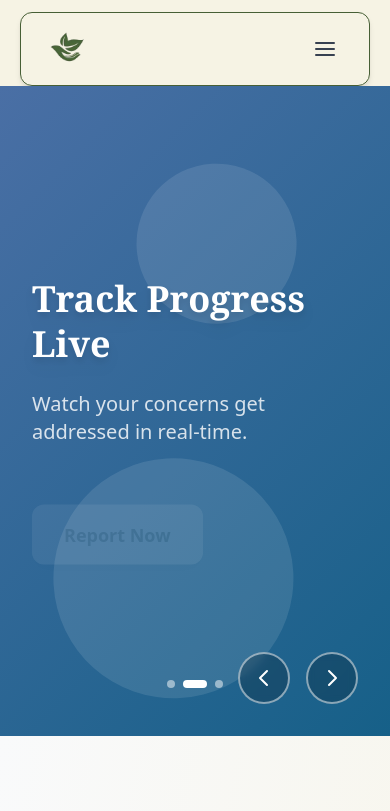
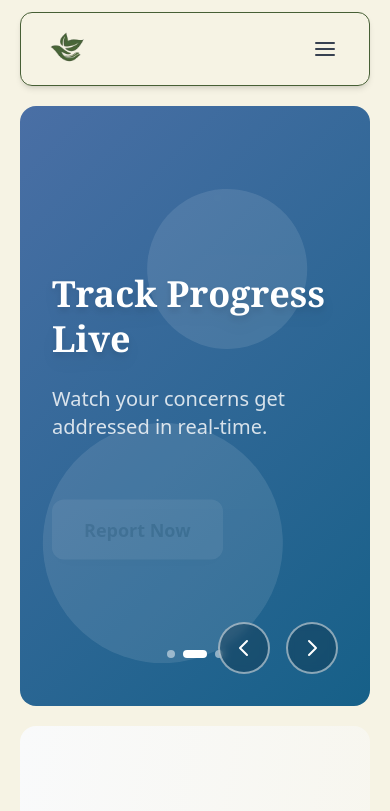
Before and after one commit to vx6Fid/SudhaarSetu, a Next.js app in the folder frontend/: page / in a window 390 px wide. Shown: the top 811 px of the page. Built offline with nearby package versions, Linux system fonts and the light colour scheme.

Commit message:
Minor changes in Home Page

```diff
--- a/frontend/app/components/HeroCarousel.jsx
+++ b/frontend/app/components/HeroCarousel.jsx
@@ -107,7 +107,7 @@ function HeroCarousel() {
   };
 
   return (
-    <div className="relative w-full h-screen max-h-[650px] flex flex-col justify-center items-start overflow-hidden">
+    <div className="relative m-5 rounded-2xl h-screen max-h-[600px] flex flex-col justify-center items-start overflow-hidden ">
       {/* Animated gradient background */}
       <motion.div
         className="absolute inset-0"
--- a/frontend/app/components/KeyFeautresCarousel.jsx
+++ b/frontend/app/components/KeyFeautresCarousel.jsx
@@ -10,86 +10,107 @@ import {
   FiThumbsUp,
   FiCpu,
   FiClock,
-  FiRotateCw
+  FiRotateCw,
 } from "react-icons/fi";
 import { FaHandPointer } from "react-icons/fa";
 
 const keyFeatures = [
   {
     title: "One-Click Complaint Filing",
-    description: "Easily report municipal issues with just a few clicks. Our user-friendly platform eliminates unnecessary steps.",
-    icon: <FiSmartphone className="w-8 h-8" />,
-    bgColor: "bg-gradient-to-br from-blue-50 to-blue-100",
-    borderColor: "border-blue-300",
+    description:
+      "Easily report municipal issues with just a few clicks. Our user-friendly platform eliminates unnecessary steps.",
+    icon: <FiSmartphone className="w-6 h-6" />,
+    bgColor: "bg-gradient-to-br from-blue-50/90 to-blue-100/90",
+    borderColor: "border-blue-200/80",
     textColor: "text-blue-600",
-    iconBg: "bg-blue-100"
+    iconBg: "bg-gradient-to-br from-blue-100 to-blue-200",
+    gradient: "from-blue-500 to-blue-700",
+    shadow: "shadow-blue-200/50",
   },
   {
     title: "Image & Location Reports",
-    description: "Enhance accuracy with real-time images and GPS data for precise issue location.",
-    icon: <FiMapPin className="w-8 h-8" />,
-    bgColor: "bg-gradient-to-br from-emerald-50 to-emerald-100",
-    borderColor: "border-emerald-300",
+    description:
+      "Enhance accuracy with real-time images and GPS data for precise issue location.",
+    icon: <FiMapPin className="w-6 h-6" />,
+    bgColor: "bg-gradient-to-br from-emerald-50/90 to-emerald-100/90",
+    borderColor: "border-emerald-200/80",
     textColor: "text-emerald-600",
-    iconBg: "bg-emerald-100"
+    iconBg: "bg-gradient-to-br from-emerald-100 to-emerald-200",
+    gradient: "from-emerald-500 to-emerald-700",
+    shadow: "shadow-emerald-200/50",
   },
   {
     title: "Upvote Prioritization",
-    description: "Higher votes = higher priority. Push important issues to the top.",
-    icon: <FiThumbsUp className="w-8 h-8" />,
-    bgColor: "bg-gradient-to-br from-violet-50 to-violet-100",
-    borderColor: "border-violet-300",
+    description:
+      "Higher votes = higher priority. Push important issues to the top.",
+    icon: <FiThumbsUp className="w-6 h-6" />,
+    bgColor: "bg-gradient-to-br from-violet-50/90 to-violet-100/90",
+    borderColor: "border-violet-200/80",
     textColor: "text-violet-600",
-    iconBg: "bg-violet-100"
+    iconBg: "bg-gradient-to-br from-violet-100 to-violet-200",
+    gradient: "from-violet-500 to-violet-700",
+    shadow: "shadow-violet-200/50",
   },
   {
     title: "Automated Assignment",
-    description: "Intelligent system distributes complaints to relevant officers automatically.",
-    icon: <FiCpu className="w-8 h-8" />,
-    bgColor: "bg-gradient-to-br from-amber-50 to-amber-100",
-    borderColor: "border-amber-300",
+    description:
+      "Intelligent system distributes complaints to relevant officers automatically.",
+    icon: <FiCpu className="w-6 h-6" />,
+    bgColor: "bg-gradient-to-br from-amber-50/90 to-amber-100/90",
+    borderColor: "border-amber-200/80",
     textColor: "text-amber-600",
-    iconBg: "bg-amber-100"
+    iconBg: "bg-gradient-to-br from-amber-100 to-amber-200",
+    gradient: "from-amber-500 to-amber-700",
+    shadow: "shadow-amber-200/50",
   },
   {
     title: "Real-Time Tracking",
-    description: "Live updates on complaint status from 'Pending' to 'Resolved'.",
-    icon: <FiClock className="w-8 h-8" />,
-    bgColor: "bg-gradient-to-br from-rose-50 to-rose-100",
-    borderColor: "border-rose-300",
+    description:
+      "Live updates on complaint status from 'Pending' to 'Resolved'.",
+    icon: <FiClock className="w-6 h-6" />,
+    bgColor: "bg-gradient-to-br from-rose-50/90 to-rose-100/90",
+    borderColor: "border-rose-200/80",
     textColor: "text-rose-600",
-    iconBg: "bg-rose-100"
+    iconBg: "bg-gradient-to-br from-rose-100 to-rose-200",
+    gradient: "from-rose-500 to-rose-700",
+    shadow: "shadow-rose-200/50",
   },
   {
     title: "Swipe-Based Browsing",
     description: "Tinder-style interface for effortless complaint browsing.",
-    icon: <FaHandPointer className="w-7 h-7" />,
-    bgColor: "bg-gradient-to-br from-indigo-50 to-indigo-100",
-    borderColor: "border-indigo-300",
+    icon: <FaHandPointer className="w-5 h-5" />,
+    bgColor: "bg-gradient-to-br from-indigo-50/90 to-indigo-100/90",
+    borderColor: "border-indigo-200/80",
     textColor: "text-indigo-600",
-    iconBg: "bg-indigo-100"
-  }
+    iconBg: "bg-gradient-to-br from-indigo-100 to-indigo-200",
+    gradient: "from-indigo-500 to-indigo-700",
+    shadow: "shadow-indigo-200/50",
+  },
 ];
 
 const KeyFeaturesCarousel = () => {
   return (
-    <div className="max-w-7xl mx-auto px-4 py-16 md:py-24 relative">
-      {/* Decorative background elements */}
-      <div className="absolute inset-0 overflow-hidden opacity-10">
-        <div className="absolute top-0 left-0 w-64 h-64 rounded-full bg-blue-200 blur-3xl"></div>
-        <div className="absolute bottom-0 right-0 w-64 h-64 rounded-full bg-indigo-200 blur-3xl"></div>
+    <div className="max-w-7xl mx-auto px-4 py-16 md:py-24 relative overflow-hidden">
+      {/* Animated background elements */}
+      <div className="absolute inset-0 overflow-hidden opacity-10 pointer-events-none">
+        <div className="absolute top-0 left-0 w-64 h-64 rounded-full bg-blue-200 blur-3xl animate-float"></div>
+        <div className="absolute bottom-0 right-0 w-64 h-64 rounded-full bg-indigo-200 blur-3xl animate-float-delay"></div>
       </div>
 
       <div className="relative z-10">
         <div className="text-center mb-16">
-          <span className="inline-block px-4 py-1.5 text-sm font-medium bg-green-100 text-primary rounded-full mb-4">
+          <span className="inline-block px-4 py-2 text-sm font-semibold bg-gradient-to-r from-green-100 to-green-200 text-primary rounded-full mb-4 shadow-sm">
             Why Choose Us
           </span>
           <h2 className="text-4xl md:text-5xl font-bold text-gray-900 mb-4">
-            Powerful <span className="text-transparent bg-clip-text bg-gradient-to-r from-green-700 to-primary">Features</span>
+            Powerful{" "}
+            <span className="text-transparent bg-clip-text bg-gradient-to-r from-secondary to-primary">
+              Features
+            </span>
           </h2>
           <p className="text-xl text-gray-600 max-w-2xl mx-auto">
-            Innovative solutions designed to transform municipal issue resolution
+            Innovative solutions designed to transform municipal issue
+            resolution
           </p>
         </div>
 
@@ -101,23 +122,23 @@ const KeyFeaturesCarousel = () => {
             slidesPerView={"auto"}
             loop={true}
             coverflowEffect={{
-              rotate: 5,
+              rotate: 0,
               stretch: 0,
-              depth: 100,
+              depth: 150,
               modifier: 2.5,
-              slideShadows: true,
+              slideShadows: false,
             }}
             pagination={{
               clickable: true,
               dynamicBullets: true,
-              dynamicMainBullets: 3,
+              dynamicMainBullets: 5,
               renderBullet: (index, className) => {
                 return `<span class="${className}" style="background-color: ${keyFeatures[index].textColor}"></span>`;
-              }
+              },
             }}
             modules={[EffectCoverflow, Pagination, Autoplay]}
             autoplay={{
-              delay: 3000,
+              delay: 3500,
               disableOnInteraction: false,
               pauseOnMouseEnter: true,
             }}
@@ -130,26 +151,56 @@ const KeyFeaturesCarousel = () => {
                 slidesPerView: 3,
                 spaceBetween: 30,
               },
+              1024: {
+                slidesPerView: 3,
+                spaceBetween: 40,
+              },
             }}
             className="h-full w-full"
           >
             {keyFeatures.map((feature, index) => (
               <SwiperSlide
                 key={index}
-                className="!w-[320px] !h-[420px] transition-transform duration-300 hover:scale-105"
+                className="!w-[340px] !h-[440px] transition-transform duration-500 ease-out hover:!scale-105"
               >
-                <div className={`h-full rounded-2xl p-8 flex flex-col border ${feature.borderColor} ${feature.bgColor} shadow-lg hover:shadow-xl transition-all duration-300 relative overflow-hidden`}>
-                  {/* Decorative element */}
-                  <div className={`absolute -right-8 -top-8 w-32 h-32 rounded-full ${feature.iconBg} opacity-20`}></div>
+                <div
+                  className={`h-full rounded-3xl p-8 flex flex-col border ${feature.borderColor} ${feature.bgColor} shadow-lg hover:shadow-xl transition-all duration-300 relative overflow-hidden group backdrop-blur-sm`}
+                >
+                  {/* Gradient overlay */}
+                  <div
+                    className={`absolute inset-0 rounded-3xl opacity-0 group-hover:opacity-100 bg-gradient-to-br ${feature.gradient} transition-opacity duration-500 mix-blend-overlay`}
+                  ></div>
 
-                  <div className={`w-16 h-16 flex items-center justify-center rounded-2xl ${feature.iconBg} ${feature.textColor} mb-6`}>
-                    {feature.icon}
-                  </div>
-                  <h3 className="text-2xl font-bold text-gray-900 mb-4">{feature.title}</h3>
-                  <p className="text-gray-700 flex-grow">{feature.description}</p>
-                  <div className="mt-6 flex items-center">
-                    <div className={`h-1 w-12 rounded-full ${feature.textColor.replace('text', 'bg')} mr-3`}></div>
-                    <span className={`text-sm font-medium ${feature.textColor}`}>Feature {index + 1}</span>
+                  {/* Content container */}
+                  <div className="relative z-10 h-full flex flex-col">
+                    {/* Icon with animated background */}
+                    <div
+                      className={`w-14 h-14 flex items-center justify-center rounded-xl ${feature.iconBg} ${feature.textColor} mb-6 transition-all duration-300 group-hover:scale-110 group-hover:shadow-md`}
+                    >
+                      {feature.icon}
+                    </div>
+
+                    <h3 className="text-2xl font-bold text-gray-900 mb-4 transition-colors duration-300">
+                      {feature.title}
+                    </h3>
+                    <p className="text-gray-700 flex-grow  transition-colors duration-300">
+                      {feature.description}
+                    </p>
+
+                    {/* Animated progress indicator */}
+                    <div className="mt-6 flex items-center">
+                      <div className="relative h-1.5 w-16 rounded-full bg-gray-200/80 mr-3 overflow-hidden">
+                        <div
+                          className={`absolute top-0 left-0 h-full rounded-full bg-gradient-to-r ${feature.gradient} transition-all duration-1000`}
+                          style={{ width: `${(index + 1) * 16.66}%` }}
+                        ></div>
+                      </div>
+                      <span
+                        className={`text-sm font-medium ${feature.textColor}  transition-colors duration-300`}
+                      >
+                        Feature {(index % keyFeatures.length) + 1}
+                      </span>
+                    </div>
                   </div>
                 </div>
               </SwiperSlide>
@@ -157,6 +208,36 @@ const KeyFeaturesCarousel = () => {
           </Swiper>
         </div>
       </div>
+
+      {/* Add these to your global CSS or Tailwind config */}
+      <style jsx global>{`
+        @keyframes float {
+          0%,
+          100% {
+            transform: translateY(0) translateX(0);
+          }
+          50% {
+            transform: translateY(-20px) translateX(20px);
+          }
+        }
+        .animate-float {
+          animation: float 8s ease-in-out infinite;
+        }
+        .animate-float-delay {
+          animation: float 8s ease-in-out infinite 2s;
+        }
+        .swiper-slide {
+          transition-timing-function: cubic-bezier(0.17, 0.67, 0.83, 0.67);
+        }
+        .swiper-slide-active {
+          transform: scale(1.05) !important;
+          z-index: 10;
+        }
+        .swiper-slide-prev,
+        .swiper-slide-next {
+          opacity: 0.9;
+        }
+      `}</style>
     </div>
   );
 };
```
Also changed, not shown: frontend/app/page.js (+2 -10 lines).
